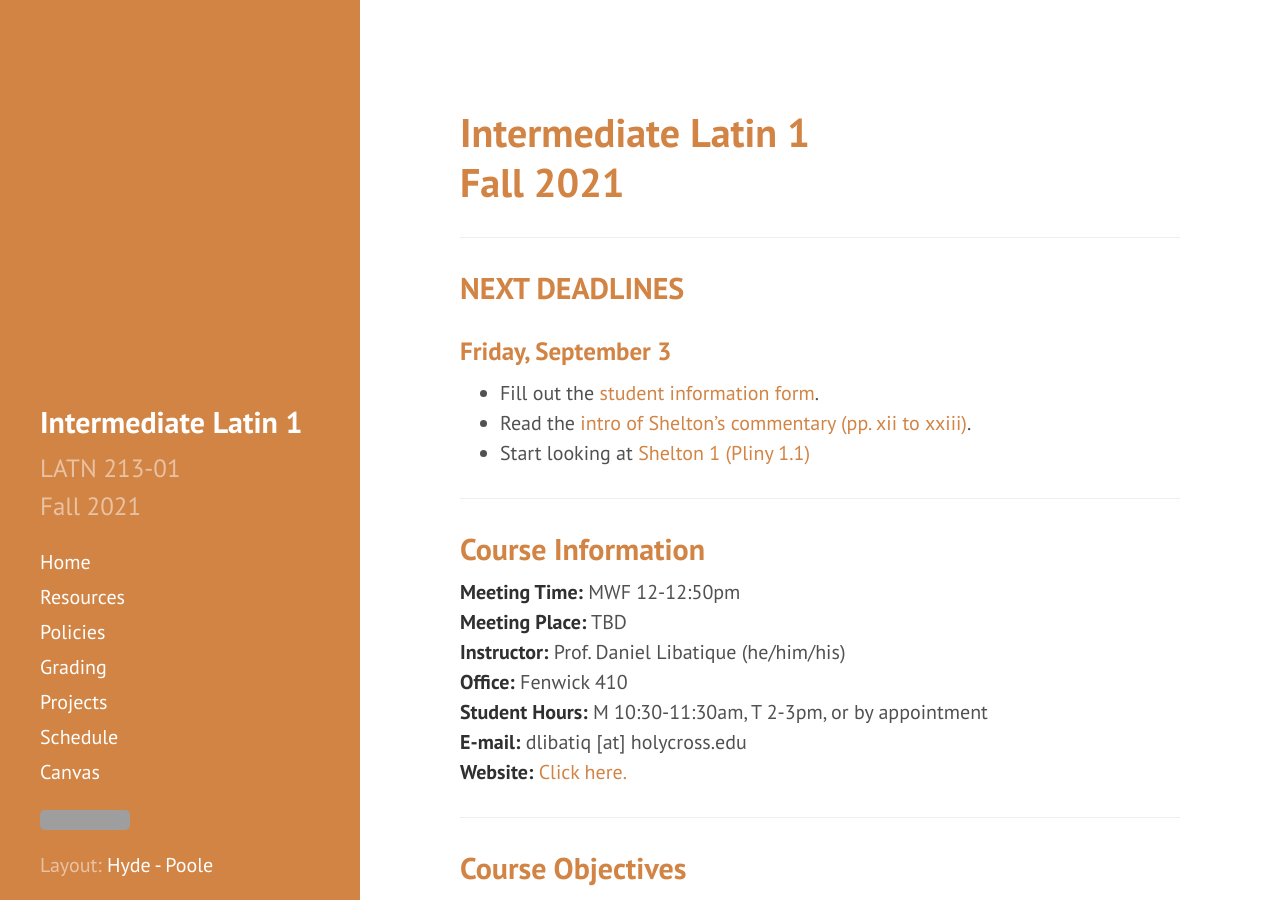
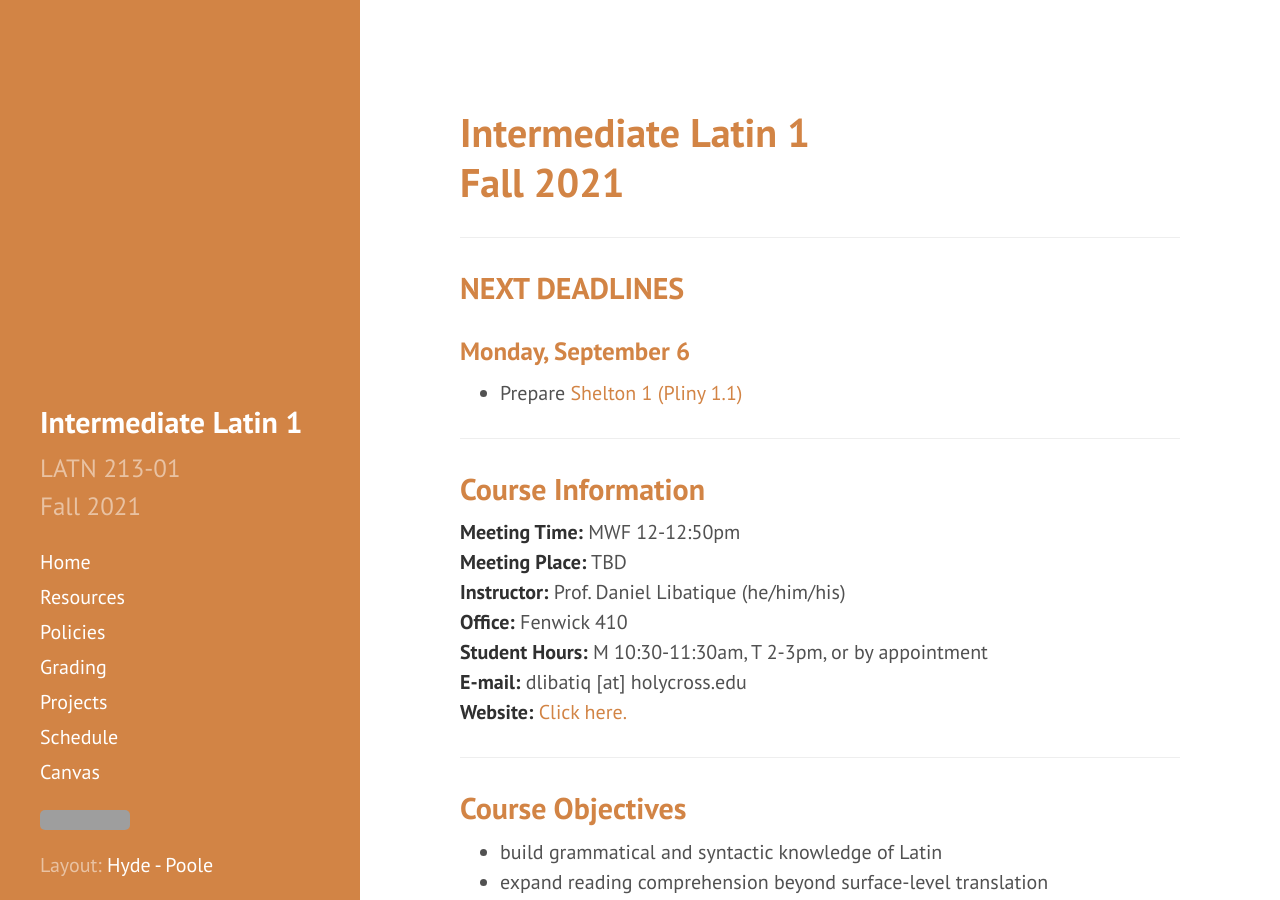
Before and after one commit to DLibatique/LATN213-F21, a Jekyll site: the page built from _pages/index.md, in a window 1280 px wide and 900 px high. Built offline with Jekyll 4.4.1, drawn with Linux system fonts in a browser that asks for light colours; grey boxes are pictures that could not be loaded.

Commit message:
updated next deadline

```diff
--- a/_pages/index.md
+++ b/_pages/index.md
@@ -10,11 +10,9 @@ permalink: /
 
 ## NEXT DEADLINES
 
-### Friday, September 3
+### Monday, September 6
 
-* Fill out the [student information form](https://forms.gle/ubbEy67RFwB1YS359).
-* Read the [intro of Shelton's commentary (pp. xii to xxiii)](https://drive.google.com/file/d/13o7TfUXbPa-Y-dOTIdKVC3TZPcXP2XBS/view?usp=sharing).
-* Start looking at [Shelton 1 (Pliny 1.1)](https://drive.google.com/file/d/19OJBs2DFa3Vwvj5PlN7SgjTwMJgwNT5V/view?usp=sharing)
+* Prepare [Shelton 1 (Pliny 1.1)](https://drive.google.com/file/d/19OJBs2DFa3Vwvj5PlN7SgjTwMJgwNT5V/view?usp=sharing)
 
 ***
 
```
Also changed, not shown: _pages/schedule.md (+1 -1 lines).
